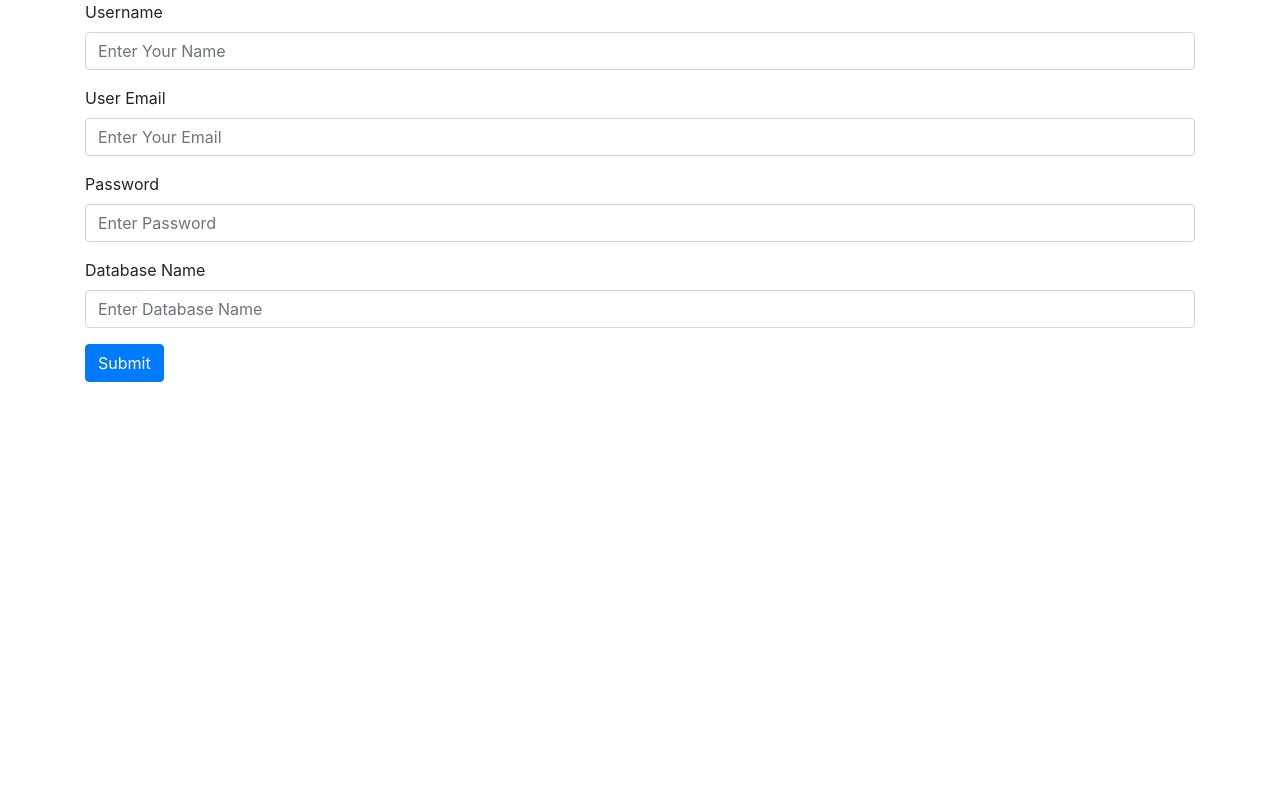
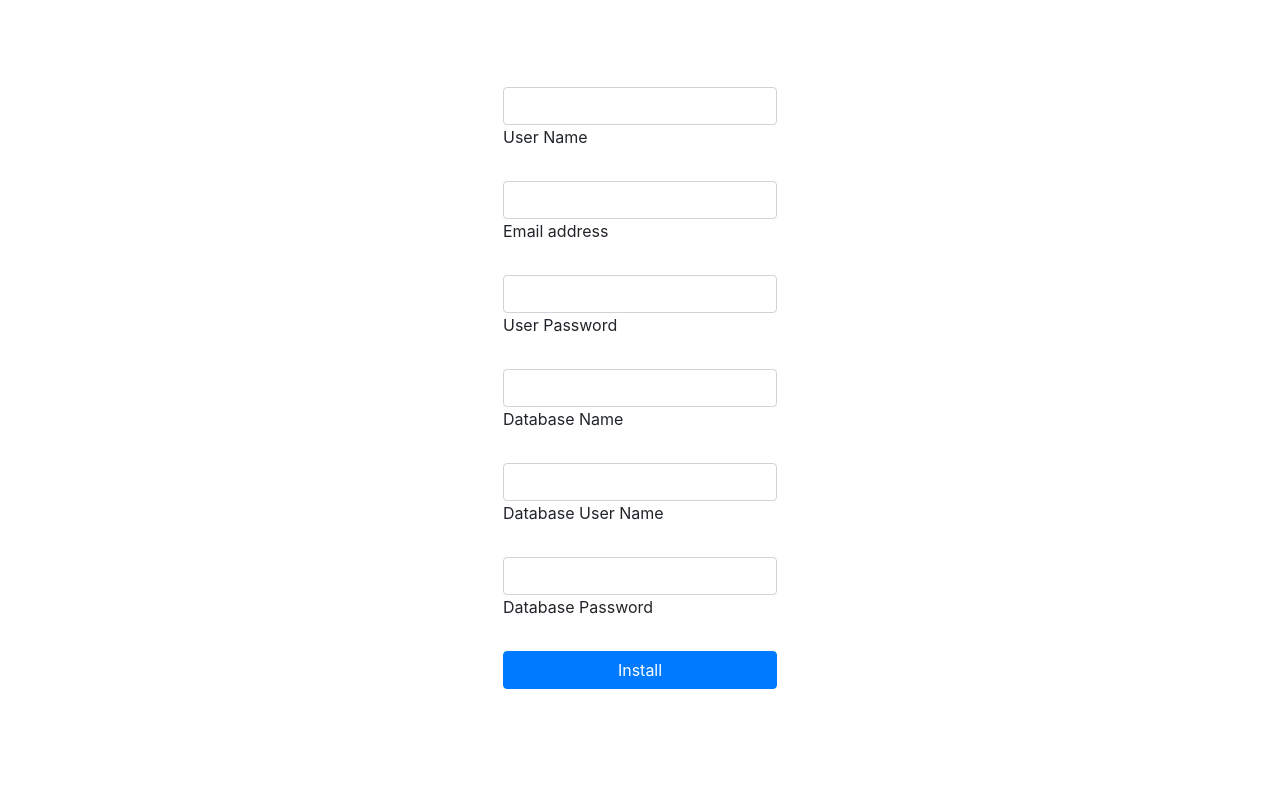
Before and after one commit to rujulnipane/lms, a PHP site: page /views/adminReg.php in a window 1280 px wide. Run offline with PHP 8.4, Linux system fonts and the light colour scheme.

Commit message:
changes in design

```diff
--- a/controllers/getcontroller.php
+++ b/controllers/getcontroller.php
@@ -1,7 +1,5 @@
 <?php
-if($_SERVER['REQUEST_METHOD'] == 'POST'){
-    // echo json_encode($_POST);
-}
+
 include("../models/CourseModel.php");
 include_once("SectionModel.php");
 include_once("../models/VideoModel.php");
@@ -14,7 +12,6 @@ class GetCourse{
     public function __construct(){
         if($_SERVER['REQUEST_METHOD'] == 'POST'){
             $this->id = $_POST['id'];
-            // echo json_encode(array($this->id));
         }
         $this->Course = new Course();
     }
@@ -34,7 +31,6 @@ class GetCourse{
         foreach($this->sections as $section){
             $this->videos[] =  $this->getVideos($section['id']);
         }
-        // echo json_encode(array($this->videos));
     }
     public function getVideos($sectio_id){
         $video = new Video();
--- a/views/adminReg.php
+++ b/views/adminReg.php
@@ -22,8 +22,8 @@ if (isset($_SESSION['error'])) {
   <link rel="stylesheet" href="https://cdn.jsdelivr.net/npm/bootstrap@4.3.1/dist/css/bootstrap.min.css" integrity="sha384-ggOyR0iXCbMQv3Xipma34MD+dH/1fQ784/j6cY/iJTQUOhcWr7x9JvoRxT2MZw1T" crossorigin="anonymous">
 </head>
 
-<body>
-  <form class="container" id="adminForm" method="post" action="../controllers/installation.php">
+<body class="container">
+  <!-- <form class="container" id="adminForm" method="post" action="../controllers/installation.php">
   <?php if (isset($error_message)) : ?>
         <p style="color: red;"><?php echo htmlspecialchars($error_message); ?></p>
     <?php endif; ?>
@@ -48,7 +48,46 @@ if (isset($_SESSION['error'])) {
       <div id="dbNameError" class="invalid-feedback"></div>
     </div>
     <button type="submit" class="btn btn-primary">Submit</button>
-  </form>
+  </form> -->
+<section class="d-flex w-100 justify-content-center align-items-center vh-100">
+
+
+  <form>
+  <!-- Email input -->
+  <div data-mdb-input-init class="form-outline mb-4">
+    <input type="text" id="form2Example1" class="form-control" />
+    <label class="form-label" for="form2Example1">User Name</label>
+  </div>
+
+  <div data-mdb-input-init class="form-outline mb-4">
+    <input type="email" id="form2Example1" class="form-control" />
+    <label class="form-label" for="form2Example1">Email address</label>
+  </div>
+  <!-- Password input -->
+  <div data-mdb-input-init class="form-outline mb-4">
+    <input type="password" id="form2Example2" class="form-control" />
+    <label class="form-label" for="form2Example2">User Password</label>
+  </div>
+
+  <div data-mdb-input-init class="form-outline mb-4">
+    <input type="text" id="form2Example1" class="form-control" />
+    <label class="form-label" for="form2Example1">Database Name</label>
+  </div>
+  <div data-mdb-input-init class="form-outline mb-4">
+    <input type="text" id="form2Example1" class="form-control" />
+    <label class="form-label" for="form2Example1">Database User Name</label>
+  </div>
+
+  <div data-mdb-input-init class="form-outline mb-4">
+    <input type="password" id="form2Example2" class="form-control" />
+    <label class="form-label" for="form2Example2">Database Password</label>
+  </div>
+
+  <button data-mdb-ripple-init type="button" class="btn btn-primary btn-block mb-4">Install</button>
+
+
+</form>
+</section>
   <script>
     document.getElementById("username").addEventListener("keyup", validateUsername);
     document.getElementById("email").addEventListener("keyup", validateEmail);
```
